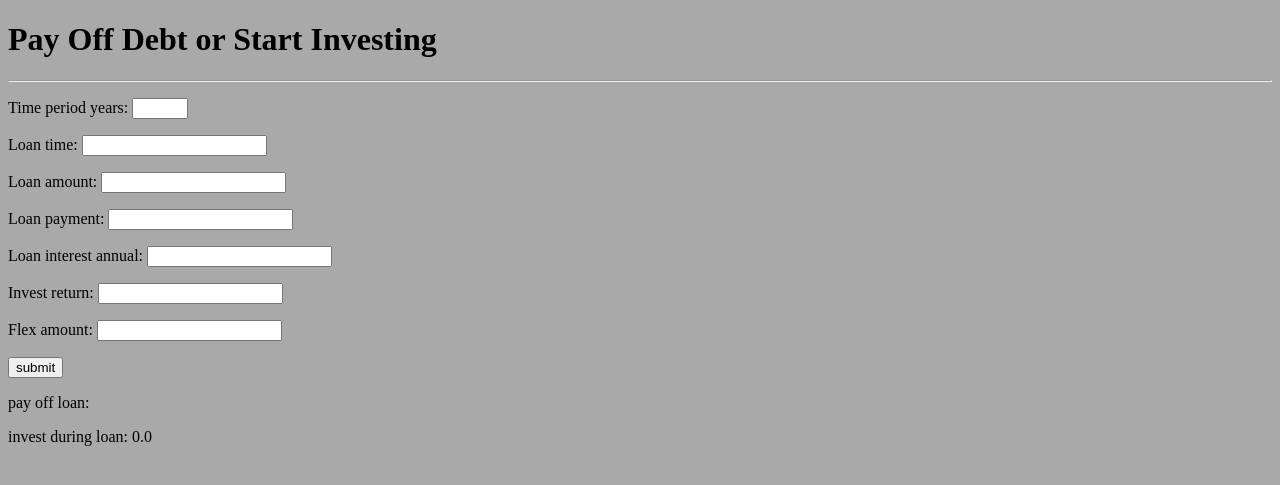
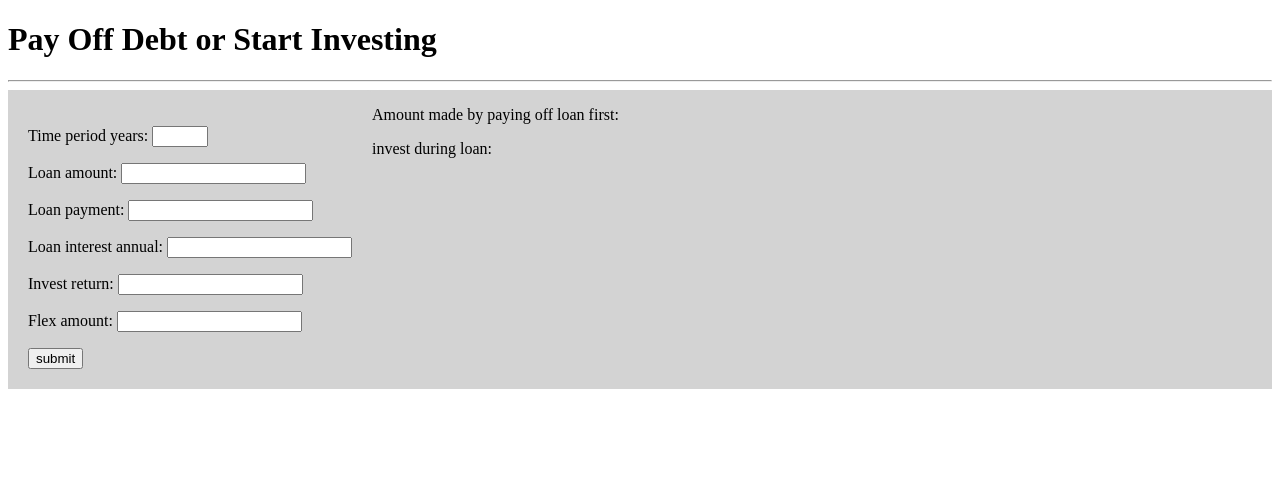
Before and after one commit to atreichl/loan-or-investment, a Django app: page / in a window 1280 px wide. Shown: the top 485 px of the page. Run offline with Django 5.2, Linux system fonts and the light colour scheme.

Commit message:
finished implementing basic function of the app. assumes you shift all loan payment spending over to invest.

```diff
--- a/LoanOrInvest/myapp/forms.py
+++ b/LoanOrInvest/myapp/forms.py
@@ -2,7 +2,6 @@ from django import forms
 
 class PayOrInvestForm(forms.Form):
     time_period_years = forms.IntegerField(min_value = 0, max_value = 60)
-    loan_time = forms.IntegerField(min_value = 0)
     loan_amount = forms.DecimalField(decimal_places=2, min_value=0.0)
     loan_payment = forms.DecimalField(decimal_places=2, min_value=0.0)
     loan_interest_annual = forms.DecimalField(decimal_places=2, min_value=0.0)
--- a/LoanOrInvest/myapp/static/style.css
+++ b/LoanOrInvest/myapp/static/style.css
@@ -1,17 +1,13 @@
 div.form {
     display: block;
+    border-radius: 5px;
+    padding: 20px;
 }
 
 body {
-    background: darkgray;
+    background: white;
 }
 
-div.mycontainer {
-    width: 100%;
-    overflow: auto;
+div {
+    background: lightgrey;
 }
-
-div.mycontainer div {
-    width: 33%;
-    float:left;
-}
--- a/LoanOrInvest/myapp/templates/myapp/home.html
+++ b/LoanOrInvest/myapp/templates/myapp/home.html
@@ -11,6 +11,7 @@
   <body>
     <h1>Pay Off Debt or Start Investing</h1>
     <hr>
+    <div style="display: flex">
       <div class="form">
         <form method="post">
           {{ form.as_p }}
@@ -20,8 +21,9 @@
       </div>
 
       <div>
-      <p>pay off loan: {{ loan_payoff_cost }}</p>
+        <p>Amount made by paying off loan first: {{ loan_payoff_cost }}</p>
         <p>invest during loan: {{ invest_loan_cost }}</p>
+      </div>
     </div>
   </body>
 </html>
--- a/LoanOrInvest/myapp/views.py
+++ b/LoanOrInvest/myapp/views.py
@@ -9,12 +9,11 @@ from decimal import *
 def index(request):
     form = PayOrInvestForm()
     loan_payoff_cost = ""
-    invest_loan_cost =0.0
+    invest_loan_cost = ""
     if request.method == 'POST':
         form = PayOrInvestForm(request.POST)
         if form.is_valid():
-            time_period_years = form.cleaned_data['time_period_years']
-            loan_time = form.cleaned_data['loan_time']
+            time_period_months = form.cleaned_data['time_period_years'] * 12
             loan_amount = form.cleaned_data['loan_amount']
             loan_payment = form.cleaned_data['loan_payment']
             loan_interest_annual = form.cleaned_data['loan_interest_annual']
@@ -22,20 +21,30 @@ def index(request):
             flex_amount = form.cleaned_data['flex_amount']
 
             #print(time_period_years)
-            #print(loan_time)
             #print(loan_amount)
             #print(loan_payment)
             #print(loan_interest_annual)
             #print(invest_return)
             #print(flex_amount)
 
+            #find info for base laon payment amount
+            loan_info_base = total_loan_payment(loan_payment, loan_interest_annual, loan_amount)
+
+            #find the investment return for base loan payment, shift loan payment to investment once loan paid off
+            invest_info_base = investment_return(flex_amount,invest_return,loan_info_base[1], 0)
+            invest_info_base = investment_return(flex_amount + loan_payment, invest_return, time_period_months - loan_info_base[1], invest_info_base[1])
+
+            #finds info for loan while adding extra payment
             loan_payoff_info_1 = total_loan_payment(loan_payment + flex_amount, loan_interest_annual, loan_amount)
-            invest_info_1 = investment_return(flex_amount,invest_return,loan_payoff_info_1[1])
+            #find invest for only investing after paying off the loon
+            invest_info_1 = investment_return(loan_payment + flex_amount, invest_return, time_period_months - loan_payoff_info_1[1], 0)
 
-            for x in loan_payoff_info_1:
-                print(x)
+            #finds the amount saved by paying off the loan faster
+            payoff_loan_first = loan_info_base[0] - loan_payoff_info_1[0]
+            #adds the amount made from investing after
+            payoff_loan_first += invest_info_1[0]
 
-            loan_payoff_cost = f"{loan_payoff_info_1[0]:.2f}"
-            invest_loan_cost = f"{invest_info_1:.2f}"
+            loan_payoff_cost = f"{payoff_loan_first:.2f}"
+            invest_loan_cost = f"{invest_info_base[0]:.2f}"
 
     return render(request, 'home.html', context={'form': form,'loan_payoff_cost': loan_payoff_cost, 'invest_loan_cost': invest_loan_cost})
```
Also changed, not shown: LoanOrInvest/myapp/functions.py (+14 -10 lines). Lines whose indentation alone changed are shown as unchanged.
